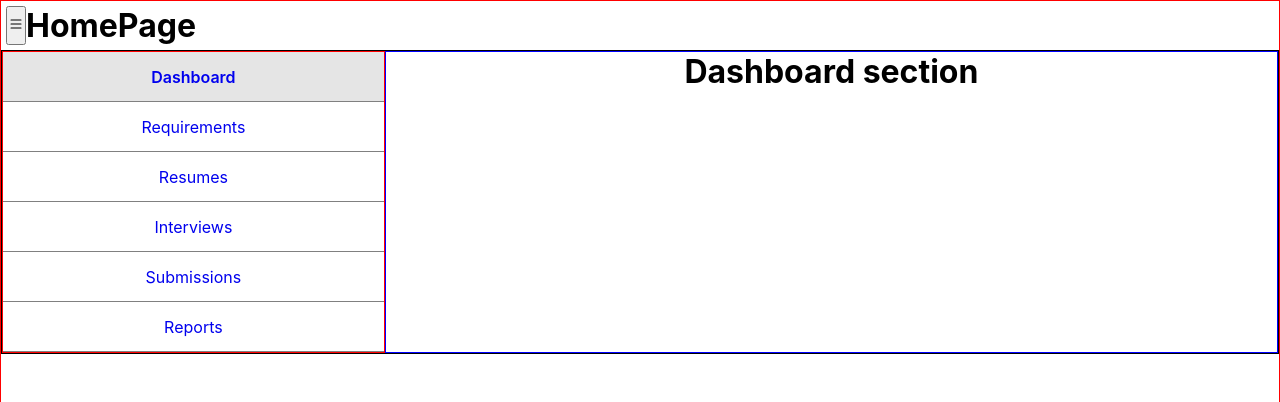
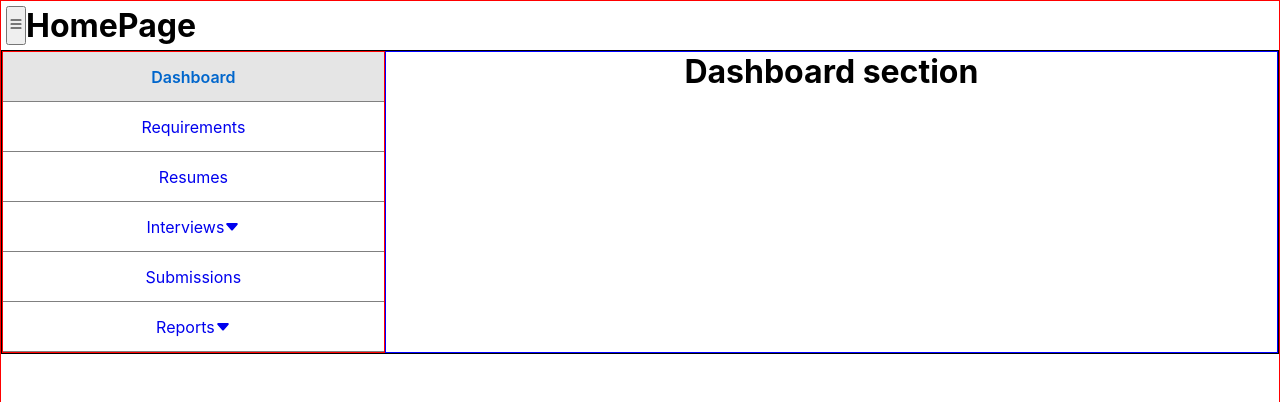
Before and after one commit to amalvarghese593/sidemenu, a React (Create React App) app: page /dashboard in a window 1280 px wide. Shown: the top 402 px of the page. Built offline with nearby package versions, Linux system fonts and the light colour scheme.

Commit message:
state persists on page refresh added

```diff
--- a/src/components/HomePage.js
+++ b/src/components/HomePage.js
@@ -134,6 +134,7 @@
             <Route path="/interviews" element={<Interview />}>
               {/* <Route path=":type" element={<InterviewItem />} /> */}
             </Route>
+            <Route path="/interviews/:type" element={<InterviewItem />} />
             <Route path="/reports" element={<Reports />} />
             <Route path="/resumes" element={<Resumes />} />
             <Route path="/submissions" element={<Submissions />} />
@@ -168,7 +169,7 @@
       {items.map((item, idx) => (
         <NavLink to={basePath ? basePath + item.path : item.path} key={idx}>
           {({ isActive }) => (
-            <li className={isActive ? "active-item" : ""}>{item.label}</li>
+            <li className={isActive ? "active" : ""}>{item.label}</li>
           )}
         </NavLink>
       ))}
@@ -198,8 +199,7 @@
 const Resumes = () => <h1>Resumes section</h1>;
 const Submissions = () => <h1>Submissions section</h1>;
 
-// const InterviewItem = () => {
-//   const props = useParams();
-//   console.log({ props });
-//   return <h4>int item</h4>;
-// };
+const InterviewItem = () => {
+  const { type } = useParams();
+  return <h4>{type} interview</h4>;
+};
--- a/src/components/Sidemenu.js
+++ b/src/components/Sidemenu.js
@@ -1,8 +1,21 @@
 import React, { useState } from "react";
-import { NavLink } from "react-router-dom";
+import { NavLink, useLocation } from "react-router-dom";
 
 export const Sidemenu = ({ listItems, getLabel, getPath, getSubmenu }) => {
-  const [show, setShow] = useState({});
+  const { pathname } = useLocation();
+
+  const [show, setShow] = useState(() => {
+    const matchingItem = listItems.find(
+      (el) => el.Submenu && new RegExp(`^${el.path}`).test(pathname)
+    );
+    if (matchingItem) {
+      return {
+        [matchingItem.id]: true,
+      };
+    }
+    return {};
+  });
+
   const submenuOpenClose = (id, isSubMenu) => {
     if (isSubMenu) {
       setShow((prev) => ({
@@ -17,6 +30,9 @@
         <ul>
           {listItems.map((item) => {
             const hasSubMenu = getSubmenu(item);
+            // const hasSubMenu = item.Submenu?.bind(item);
+            // const hasSubMenu = getSubmenu(item)?.bind(item);
+
             return (
               <React.Fragment key={item.id}>
                 <NavLink to={getPath(item)} /* end */>
@@ -30,12 +46,16 @@
                       // className={`${show[item.id] ? "highlight" : ""}`}
                     >
                       {getLabel(item)}
+                      {hasSubMenu &&
+                        (show[item.id] ? <UpArrow /> : <DownArrow />)}
                     </li>
                   )}
                 </NavLink>
                 {hasSubMenu && (
                   <div className={`submenu ${show[item.id] ? "show" : ""}`}>
                     {getSubmenu(item)()}
+                    {/* {item.Submenu.bind(item)()} */}
+                    {/* {getSubmenu(item).bind(item)()} */}
                   </div>
                 )}
               </React.Fragment>
@@ -46,3 +66,28 @@
     </div>
   );
 };
+
+const DownArrow = () => (
+  <svg
+    xmlns="http://www.w3.org/2000/svg"
+    width="16"
+    height="16"
+    fill="currentColor"
+    className="bi bi-caret-down-fill"
+    viewBox="0 0 16 16"
+  >
+    <path d="M7.247 11.14 2.451 5.658C1.885 5.013 2.345 4 3.204 4h9.592a1 1 0 0 1 .753 1.659l-4.796 5.48a1 1 0 0 1-1.506 0z" />
+  </svg>
+);
+const UpArrow = () => (
+  <svg
+    xmlns="http://www.w3.org/2000/svg"
+    width="16"
+    height="16"
+    fill="currentColor"
+    className="bi bi-caret-up-fill"
+    viewBox="0 0 16 16"
+  >
+    <path d="m7.247 4.86-4.796 5.481c-.566.647-.106 1.659.753 1.659h9.592a1 1 0 0 0 .753-1.659l-4.796-5.48a1 1 0 0 0-1.506 0z" />
+  </svg>
+);
--- a/src/components/index.css
+++ b/src/components/index.css
@@ -57,7 +57,7 @@
   padding-left: 5px;
   font-weight: 700;
 }
-.active-item {
+.active {
   color: #06c;
   background-color: antiquewhite;
 }
```
